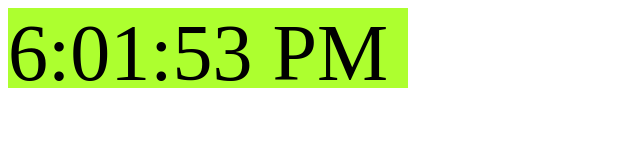
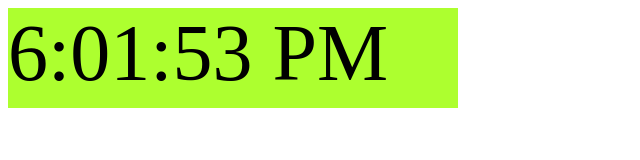
Before and after one commit to Anju-kumari2021/jsproject1, a plain HTML site: page index.html in a window 1280 px wide. Shown: the whole page, without its empty margins (0-640 px from the left). Drawn offline with Linux system fonts and the light colour scheme.

Commit message:
firstchange

```diff
--- a/index.html
+++ b/index.html
@@ -7,7 +7,7 @@
 </head>
 <body>
     <div>
-        <div id="clock" style="font-size: 80px; background-color: greenyellow; height: 80px; width: 400px;"></div>
+        <div id="clock" style="font-size: 80px; background-color: greenyellow; height: 100px; width: 450px;"></div>
     </div>
     <script src="clock.js"></script>
 </body>
```
